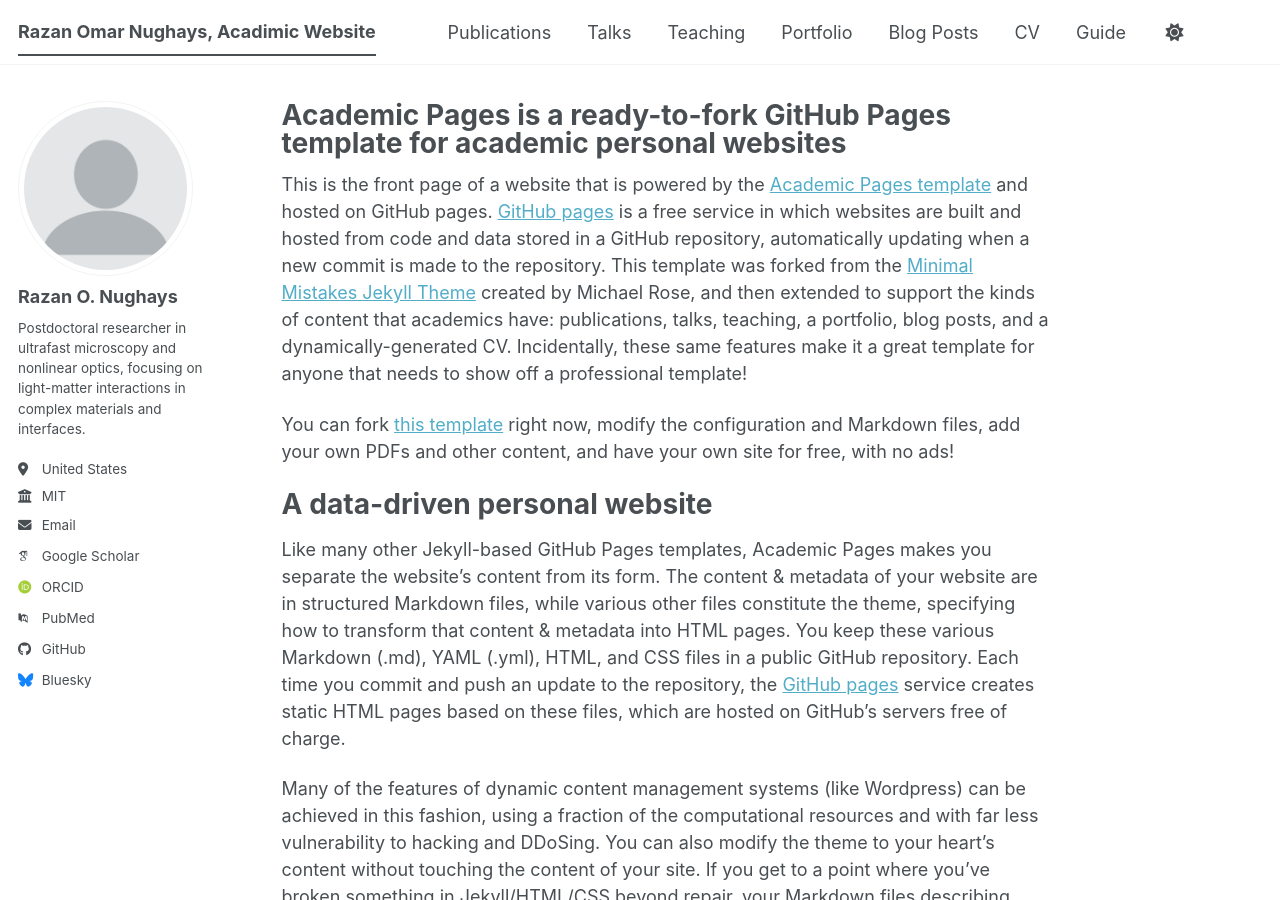
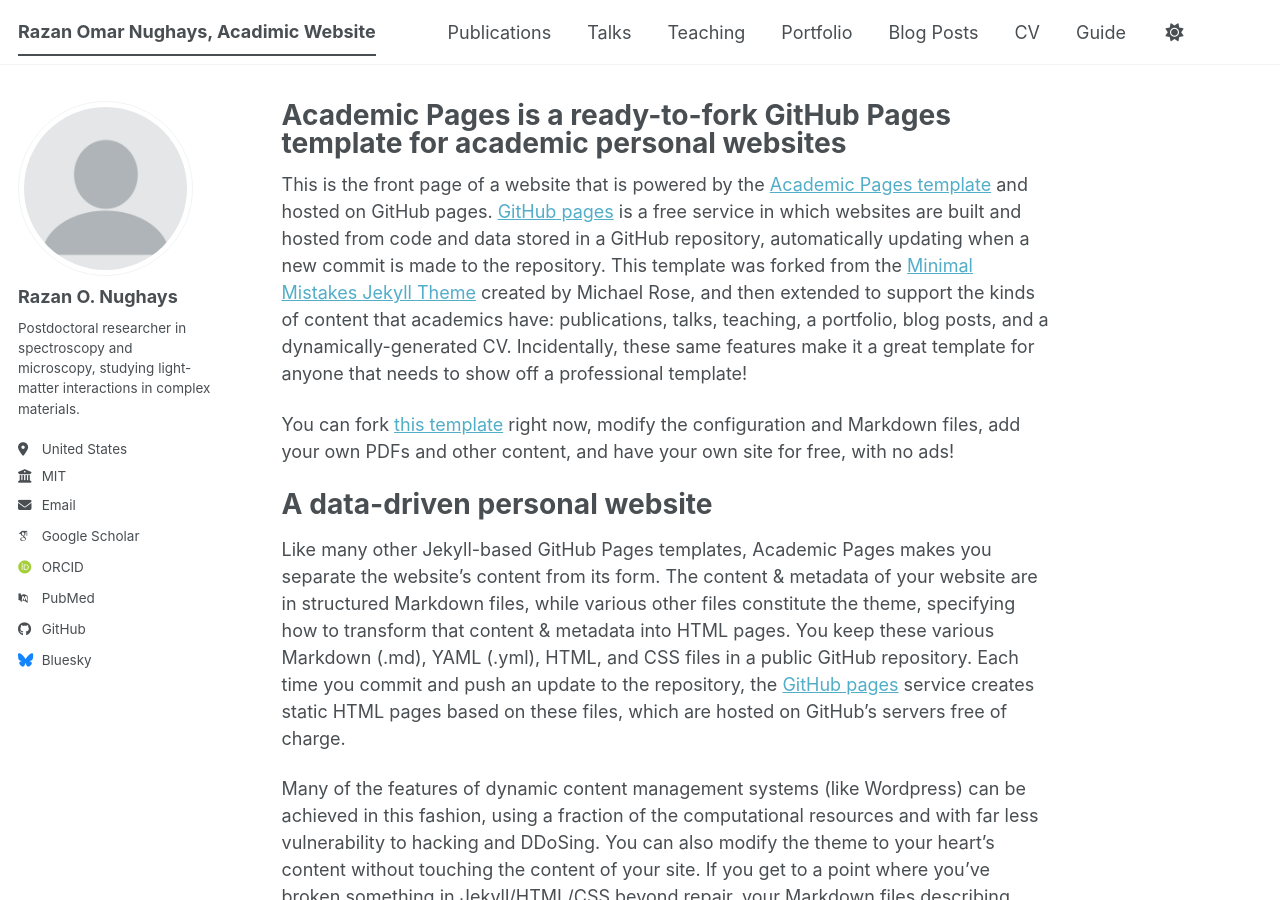
Before and after one commit to RazanNughays/RazanNughays.github.io, a Jekyll site: the page built from _pages/about.md, in a window 1280 px wide and 900 px high. Built offline with Jekyll 4.4.1, drawn with Linux system fonts in a browser that asks for light colours; some web fonts are replaced; a script bundle is joined from its source files by our own code; library files that are not in the unit come from our copies.

Commit message:
Update _config.yml

```diff
--- a/_config.yml
+++ b/_config.yml
@@ -26,7 +26,7 @@ author:
   avatar           : "profile.png"
   name             : "Razan O. Nughays"
   pronouns         : # example: "she/her"
-  bio              : "Postdoctoral researcher in ultrafast microscopy and nonlinear optics, focusing on light-matter interactions in complex materials and interfaces."
+  bio              : "Postdoctoral researcher in spectroscopy and microscopy, studying light-matter interactions in complex materials."
   location         : "United States"
   employer         : "MIT"
   uri              : # URL
@@ -38,7 +38,7 @@ author:
   googlescholar    : "https://scholar.google.com/citations?hl=en&user=DcS9X2UAAAAJ"
   inspire-hep      : # URL
   impactstory      : # URL
-  orcid            : "https://orcid.org/yourorcidurl"
+  orcid            : "https://orcid.org/0009-0008-1990-169X"
   semantic         : # URL
   ssrn             : # URL
   pubmed           : "https://www.ncbi.nlm.nih.gov/pubmed/?term=john+snow"
```
